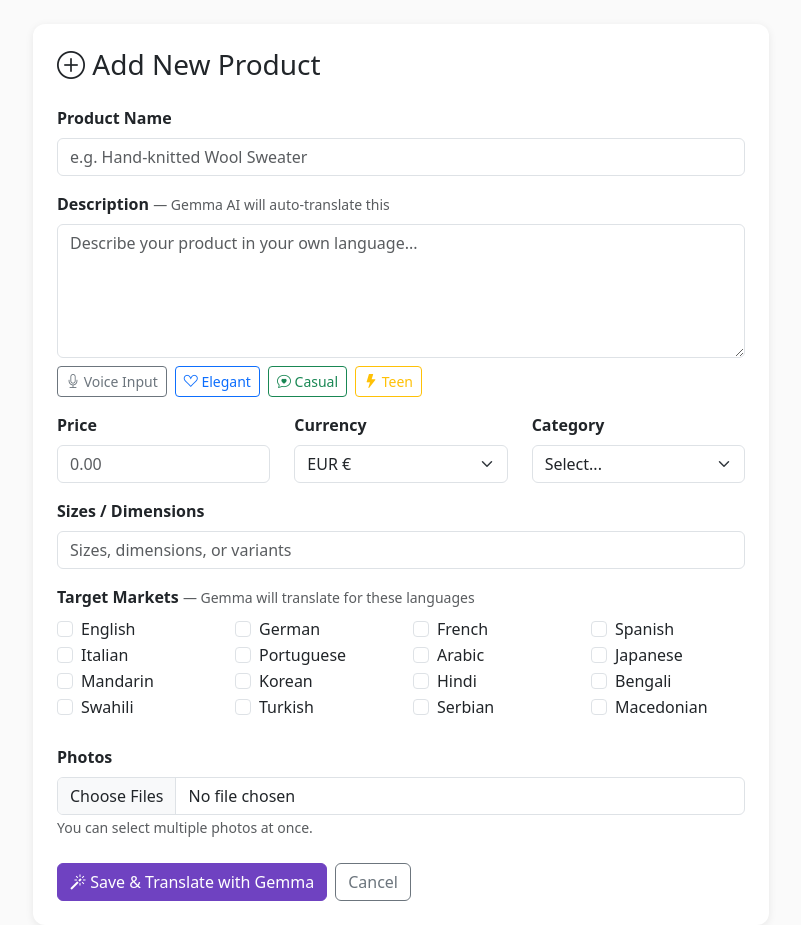
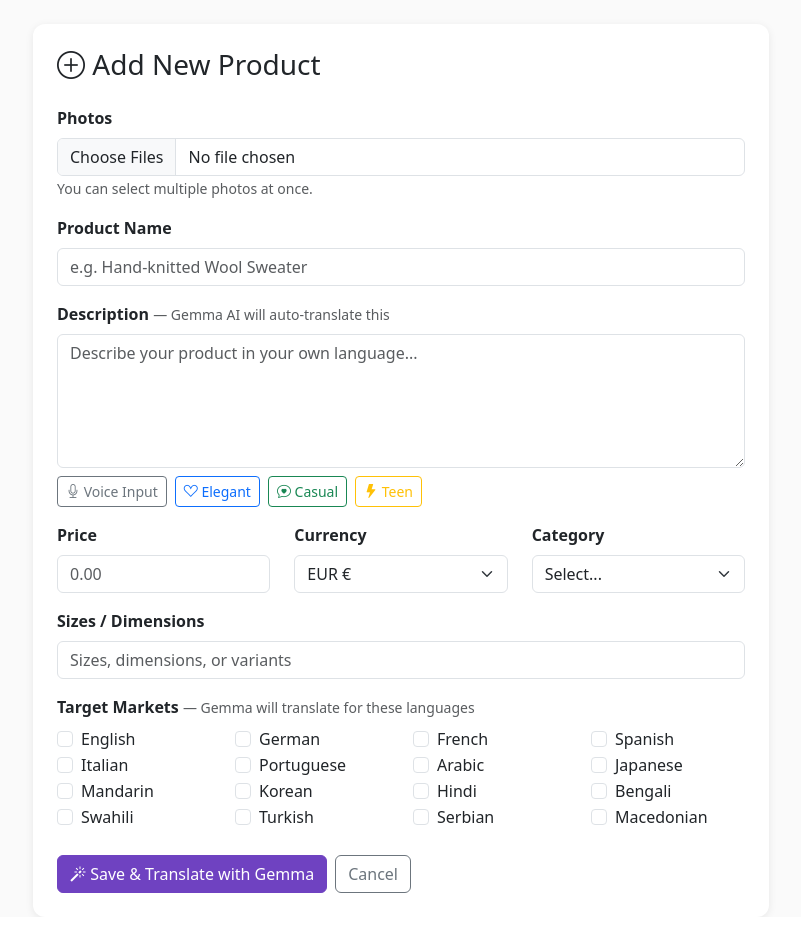
Before and after one commit to modnakapsula/craftbridge, a Flask app: template app/templates/producer/product_form.html in a window 1280 px wide. Shown: the part 63-988 px from the top of the page, without its empty margins (239-1040 px from the left). Run offline with Flask 3, Linux system fonts and the light colour scheme; the template is opened without the code that fills it, so the values that code supplies are empty.

Commit message:
Move photos field to top of product form
Co-Authored-By: Claude Sonnet 4.6 <noreply@anthropic.com>

```diff
--- a/app/templates/producer/product_form.html
+++ b/app/templates/producer/product_form.html
@@ -6,6 +6,12 @@
         <div class="card p-4">
             <h3 class="mb-4"><i class="bi bi-plus-circle"></i> Add New Product</h3>
             <form method="POST" enctype="multipart/form-data">
+                <div class="mb-3">
+                    <label class="form-label fw-bold">Photos</label>
+                    <input type="file" name="photos" class="form-control" multiple accept="image/*">
+                    <small class="text-muted">You can select multiple photos at once.</small>
+                </div>
+
                 <div class="mb-3">
                     <label class="form-label fw-bold">Product Name</label>
                     <input type="text" name="name" class="form-control" required placeholder="e.g. Hand-knitted Wool Sweater">
@@ -86,12 +92,6 @@
                         </div>
                         {% endfor %}
                     </div>
-                </div>
-
-                <div class="mb-4">
-                    <label class="form-label fw-bold">Photos</label>
-                    <input type="file" name="photos" class="form-control" multiple accept="image/*">
-                    <small class="text-muted">You can select multiple photos at once.</small>
                 </div>
 
                 <div class="d-flex gap-2">
```
